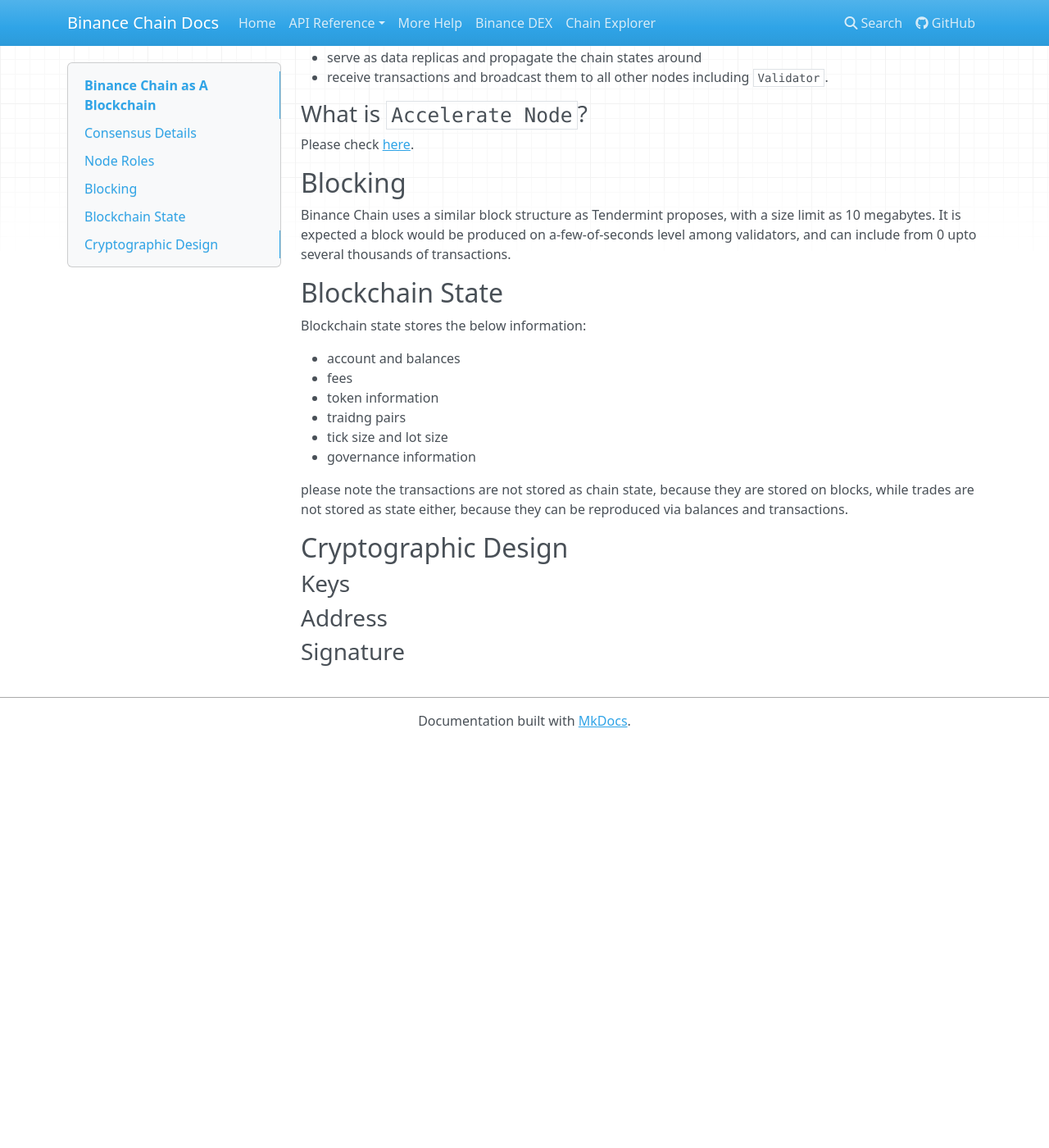
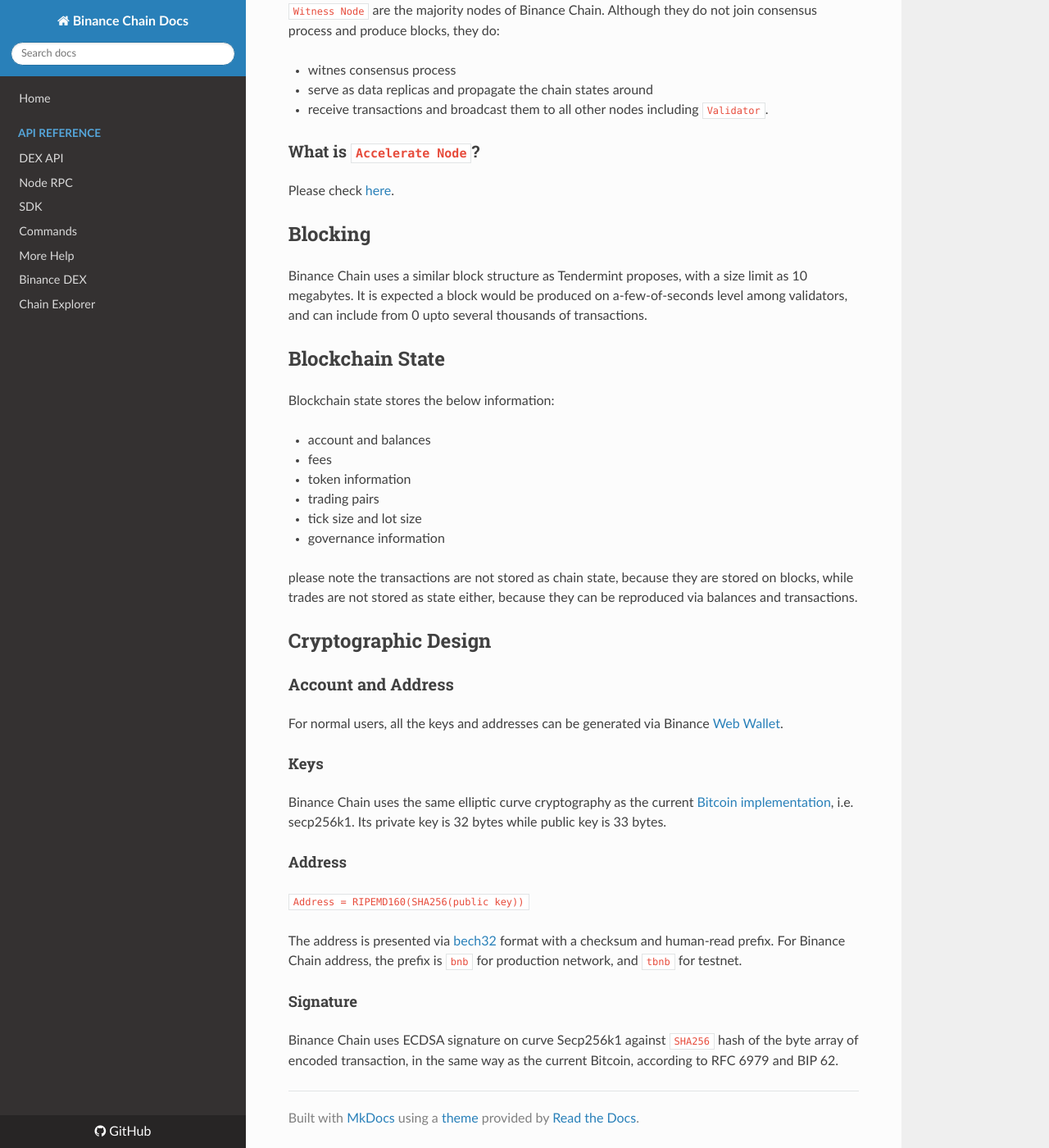
Before and after one commit to yash-sharma1/docs-site, an MkDocs documentation site: the page built from docs/blockchain.md, in a window 1280 px wide and 1400 px high, scrolled down 1070 px. Shown: the whole window at 82% size. Built offline with MkDocs 1.6.1, drawn with Linux system fonts in a browser that asks for light colours; nearby versions of some CDN libraries; before the commit the page ends 1977 px from its top, so only the background shows below that.

Commit message:
Add crypto and change to 'readthedoc' theme.

```diff
--- a/docs/blockchain.md
+++ b/docs/blockchain.md
@@ -56,7 +56,7 @@
 - account and balances
 - fees
 - token information
-- traidng pairs
+- trading pairs
 - tick size and lot size
 - governance information
 
@@ -64,8 +64,18 @@
 
 ## Cryptographic Design
 
-### Keys
+### Account and Address
+For normal users, all the keys and addresses can be generated via Binance [Web Wallet](wallet.binance.org).
 
-### Address
+#### Keys
+Binance Chain uses the same elliptic curve cryptography as the current [Bitcoin implementation](https://github.com/btcsuite/btcd/tree/master/btcec), i.e. secp256k1. Its private key is 32 bytes while public key is 33 bytes.
 
-### Signature
+#### Address
+
+`Address = RIPEMD160(SHA256(public key))`
+
+The address is presented via [bech32](https://github.com/bitcoin/bips/blob/master/bip-0173.mediawiki) format with a checksum and human-read prefix. For Binance Chain address, the prefix is `bnb` for production network, and `tbnb` for testnet.
+
+#### Signature
+
+Binance Chain uses ECDSA signature on curve Secp256k1 against `SHA256` hash of the byte array of encoded transaction, in the same way as the current Bitcoin, according to RFC 6979 and BIP 62.
--- a/mkdocs.yml
+++ b/mkdocs.yml
@@ -6,7 +6,7 @@
 edit_uri: ""
 
 theme:
-  name: mkdocs
+  name: readthedocs
   highlightjs: true
   hljs_languages:
     - go
```
Also changed, not shown: docs/chain-access.md (+1 -1 lines), docs/credits.md (+1 -1 lines).
